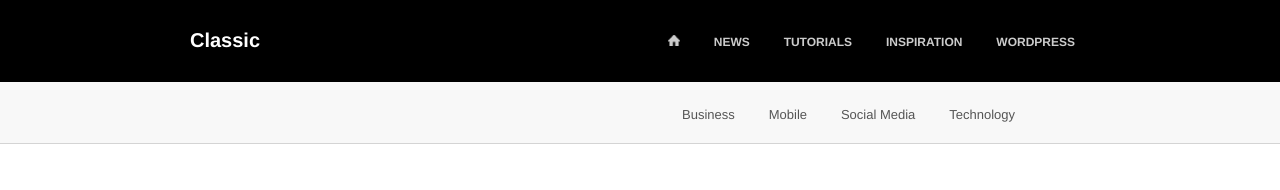
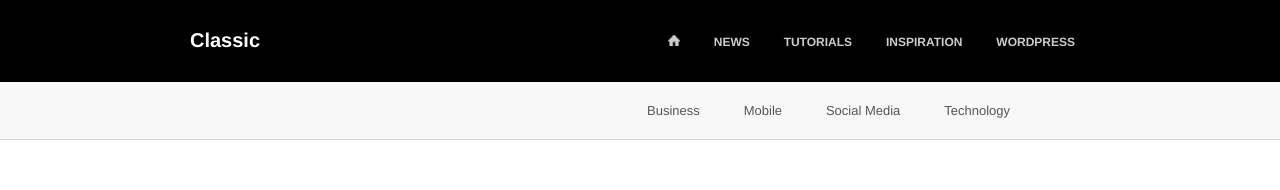
Before and after one commit to olliva/blog, a plain HTML site: page index.html in a window 1280 px wide. Shown: the top 190 px of the page. Drawn offline with Linux system fonts and the light colour scheme.

Commit message:
second menu

```diff
--- a/index.html
+++ b/index.html
@@ -70,8 +70,8 @@
         font-weight: bold;
         padding: 30px 0;
     }
-    .menuItem {
-        float: right;
+    .header .menuItem {
+        text-align: right;
         padding: 34px 0;
     }
     .header .headerNavigation .menuItem a {
@@ -98,15 +98,22 @@
     .secondHeader .row{
         padding: 0;
     }
-    .secondHeader .menuItem{
-        padding: 21px 80px 0 0;
-    }
     .secondHeader ul{
         list-style-type: none;
+        padding: 0;
+        margin: 0;
+        padding-right: 80px;
+        text-align: right;
     }
     .secondHeader ul li{
         display: inline-block;
         margin: 0 15px;
+        border-bottom: 1px solid transparent;
+        padding: 17px 5px;
+         margin-bottom: -1px;
+    }
+    .secondHeader ul li:hover{
+        border-color: #636363;
     }
     .secondHeader  a{
         color: #555555;
@@ -114,6 +121,7 @@
         font-weight: normal;
         padding-bottom: 20px;
     }
+
 
 
 
@@ -352,9 +360,8 @@
             text-align: center;
         }
         .menuItem {
-            float: none;
+            text-align: center;
             padding-top: 0;
-            text-align: center;
         }
         .header .headerNavigation .menuItem a{
             padding-top: 30px;
@@ -369,9 +376,8 @@
         .secondHeader ul li{
             margin-bottom: -1px;
             padding: 17px 5px;
-            border-bottom: 1px solid transparent;
             display: inline-block;
-            border-bottom: 1px solid #636363;
+
         }
 
 
```
